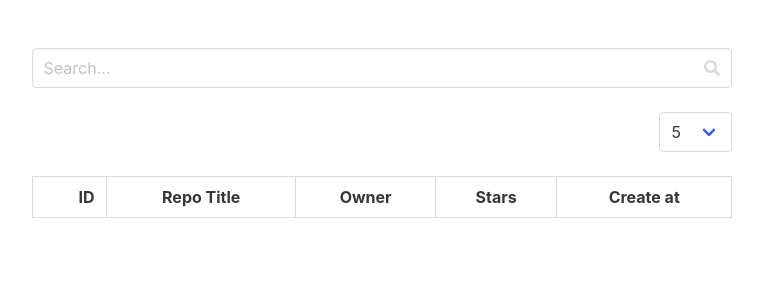
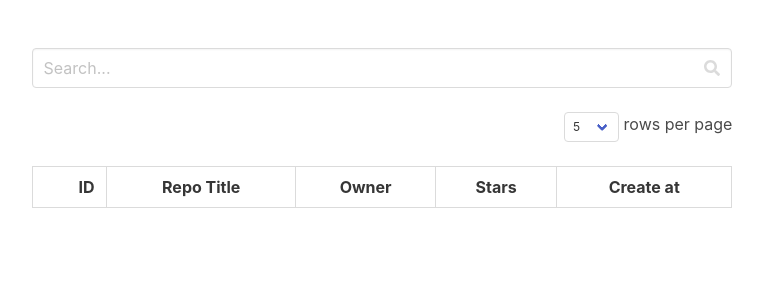
Before and after one commit to apacholik/git-searching-react, a React (Create React App) app: page / in a window 1280 px wide. Shown: the top 300 px of the page, without its empty margins (258-1021 px from the left). Built offline with nearby package versions, Linux system fonts and the light colour scheme.

Commit message:
Control how many row to show working fine

```diff
--- a/src/App.js
+++ b/src/App.js
@@ -29,7 +29,7 @@ class App extends Component {
       `${GITHUB_SEARCH_URL}?${this.searchParameters.toString()}`
     ).then(res => res.json());
     if (resultQuery.items) {
-      this.setState({
+      this.setState(prewState => ({
         githubRepos: resultQuery.items.map(item => {
           const createdDate = new Date(item.created_at);
           return {
@@ -48,8 +48,8 @@ class App extends Component {
             }`,
           };
         }),
-        pages: resultQuery.items.length / this.state.numberOfRows,
-      });
+        pages: resultQuery.items.length / prewState.numberOfRows,
+      }));
     } else if (resultQuery.errors) {
       let errors = "I'hv got errors:";
       resultQuery.errors.forEach(element => {
@@ -62,21 +62,22 @@ class App extends Component {
   }
 
   async goToPage(pagesNumber) {
-    this.setState({
+    this.setState(prevState => ({
       actualPage: pagesNumber,
-      startShowResultByItem: (pagesNumber - 1) * this.state.numberOfRows,
-    });
-    window.scrollTo(0,0);
+      startShowResultByItem: (pagesNumber - 1) * prevState.numberOfRows,
+    }));
+    window.scrollTo(0, 0);
   }
 
   changeNumberOfShownRows(newNumber) {
-    newNumber = parseInt(newNumber);
-    const numberOfItems = Math.round((this.state.pages * this.state.numberOfRows) / newNumber);
-    this.setState({
+    const _newNumber = parseInt(newNumber, 10);
+    this.setState(prevState => ({
       numberOfRows: newNumber,
-      pages: numberOfItems,
+      pages: Math.round(
+        (prevState.pages * prevState.numberOfRows) / _newNumber
+      ),
       actualPage: 1,
-    })
+    }));
   }
 
   render() {
@@ -91,10 +92,20 @@ class App extends Component {
                 />
               </div>
               <div className="column is-full has-text-right">
-                <SelectorHowRows maxNumberOfRows={20} stepBy={5} onChange={newNumber => this.changeNumberOfShownRows(newNumber)} />
+                <SelectorHowRows
+                  maxNumberOfRows={20}
+                  stepBy={5}
+                  onChange={newNumber =>
+                    this.changeNumberOfShownRows(newNumber)
+                  }
+                />
+                <span> rows per page</span>
               </div>
               <div className="column is-full">
-                <ResultTable startItemBy={this.state.startShowResultByItem} numberOfRows={this.state.numberOfRows}>
+                <ResultTable
+                  startItemBy={this.state.startShowResultByItem}
+                  numberOfRows={this.state.numberOfRows}
+                >
                   {this.state.githubRepos}
                 </ResultTable>
               </div>
--- a/src/components/SelectorHowRows.jsx
+++ b/src/components/SelectorHowRows.jsx
@@ -12,7 +12,7 @@ export default class SelectorHowRows extends Component {
       );
     }
     return (
-      <div className="select">
+      <div className="select is-small">
         <select
           onChange={e => {
             this.props.onChange(e.target.value);
```
